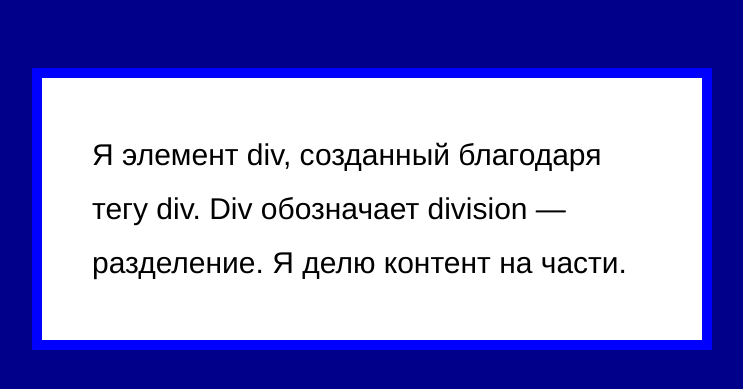
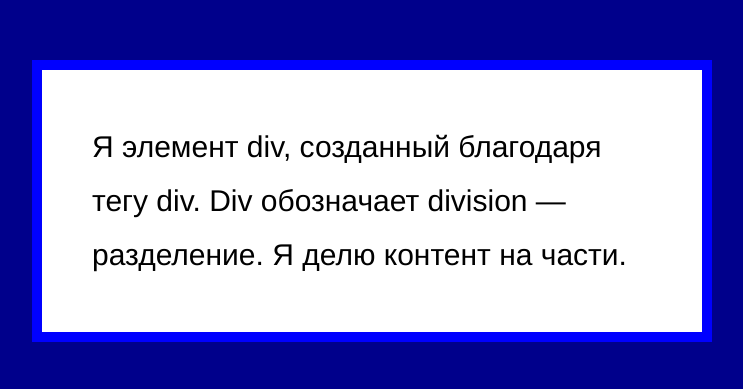
Before and after one commit to ZakharDay/UNIQ-101-000-Showcase, a plain HTML site: page showcase.html in a window 1280 px wide. Shown: the part 199-588 px from the top of the page, without its empty margins (268-1011 px from the left). Drawn offline with Linux system fonts and the light colour scheme.

Commit message:
Reset added

```diff
--- a/showcase.html
+++ b/showcase.html
@@ -5,6 +5,10 @@
   <title>UNIQ 101 000 Showcase</title>
 
   <style>
+  html, body {
+    margin: 0;
+  }
+
   html {
     height: 100%;
   }
```
